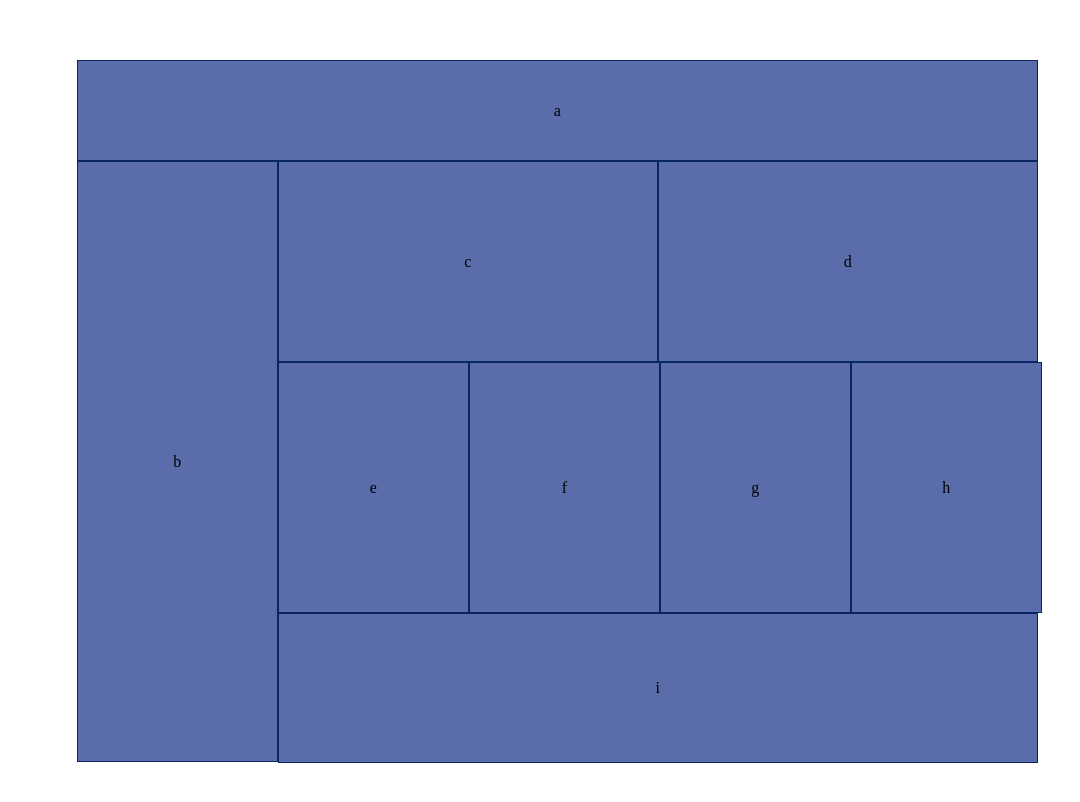
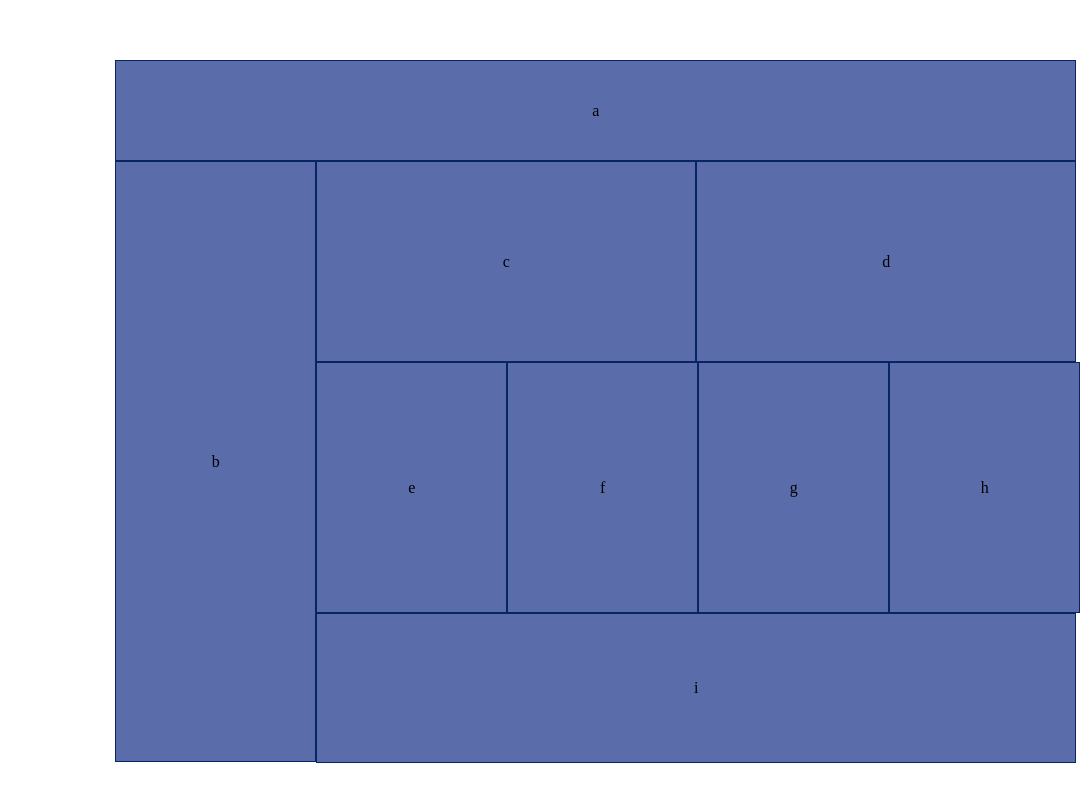
Before and after one commit to EsraaMamoun/lab-01, a plain HTML site: page index.html in a window 768 px wide. Shown: the whole page, 1080 px wide, since content can reach past the window. Drawn offline with Linux system fonts and the light colour scheme.

Commit message:
modify mobile view and center

```diff
--- a/css/layout.css
+++ b/css/layout.css
@@ -1,7 +1,9 @@
 @media (max-width: 960px) {
 
 body{
-    padding: 40px 0px 40px 0px;
+    width: 70%;
+    margin: 0px auto;
+    padding: 20px 0px 20px 0px;
 }
 
 #footer{
@@ -14,7 +16,7 @@ body{
 }
 @media (min-width: 768px) {
     body{
-        width: 80%;
+        width: 70%;
         margin: 0px auto;
         padding: 60px 0px 60px 0px;
     }
--- a/css/module.css
+++ b/css/module.css
@@ -17,7 +17,7 @@ aside{
 }
 #sec2{
     display: grid;
-    grid-template-columns: 1fr 1fr;
+    grid-template-columns: 240px 240px;
 }
 .cd{
     height: 125px;
```
